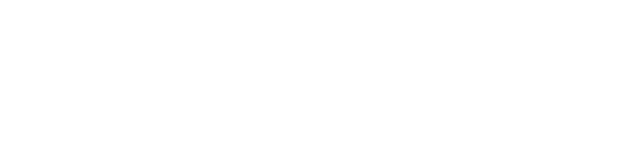
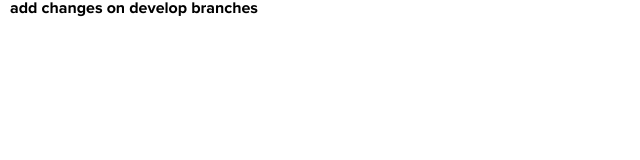
Before and after one commit to hladysh/git-branch, a plain HTML site: page index.html in a window 1280 px wide. Shown: the whole page, without its empty margins (0-640 px from the left). Drawn offline with nearby package versions, Linux system fonts and the light colour scheme.

Commit message:
add сhanges on develop branches

```diff
--- a/index.html
+++ b/index.html
@@ -16,7 +16,7 @@
 		<div class="container">
 			<div class="row">
 				<div class="col-md-12">
-
+					<h1>add сhanges on develop branches</h1>
 				</div>
 			</div>
 		</div>
```
